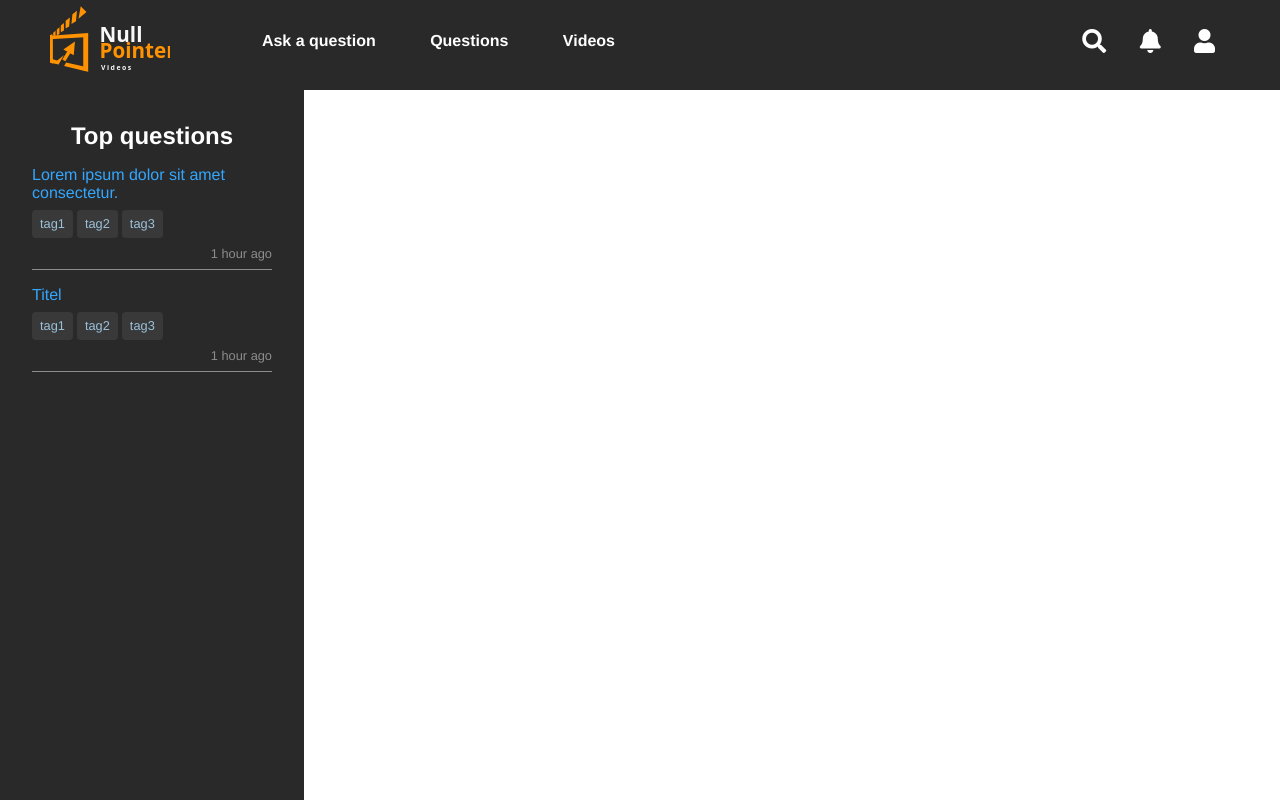
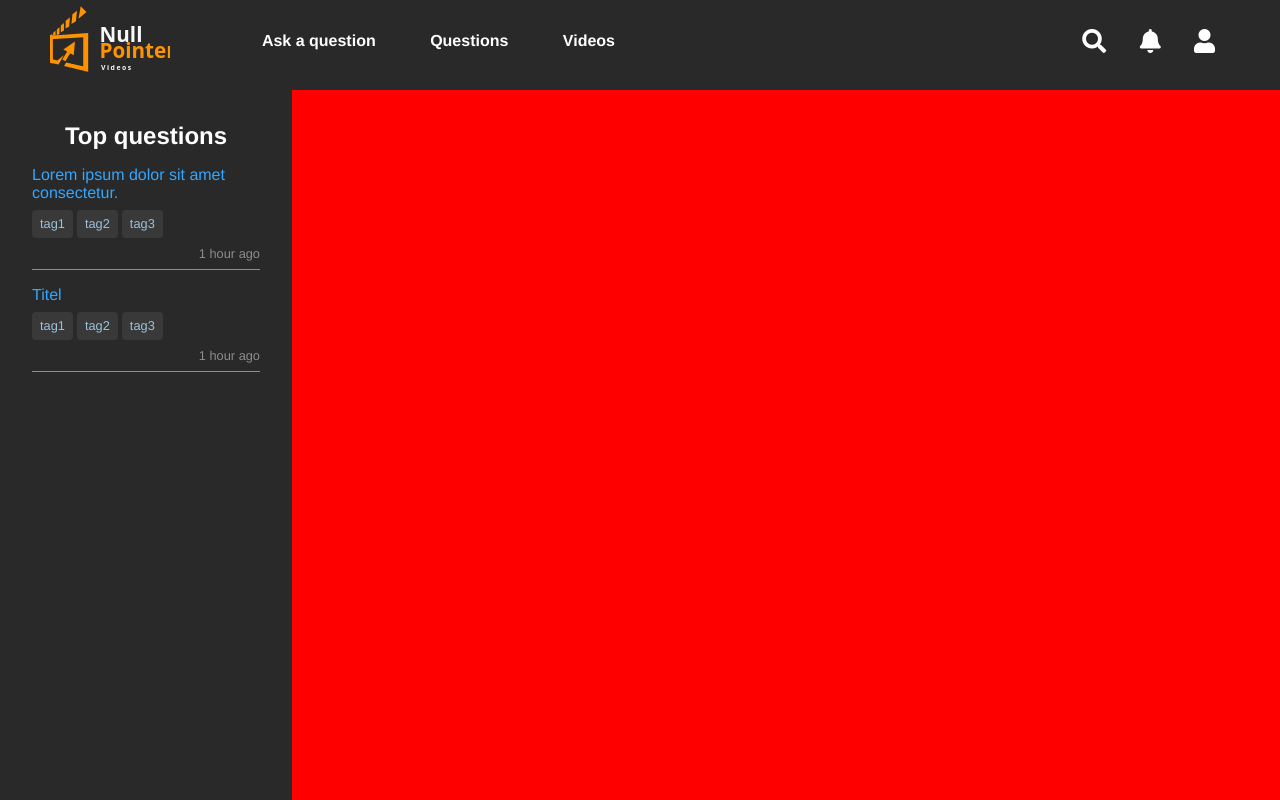
Before and after one commit to Yannieck/netflixsysteem, a PHP site: page /pages/main.php in a window 1280 px wide. Run offline with PHP 8.4, Linux system fonts and the light colour scheme; style sheets or scripts are compiled from the project's sources.

Commit message:
main.php aangepast

```diff
--- a/assets/styles/mainpage/main.css
+++ b/assets/styles/mainpage/main.css
@@ -1,6 +1,6 @@
 .main-container {
-  width: calc(100vw-240px);
-  height: calc(95vh-50px);
-  background-color: #141414;
+  width: calc(100vw - 240px);
+  height: calc(95vh - 50px);
+  background: red;
 }
 /*# sourceMappingURL=main.css.map */
--- a/assets/styles/mainpage/main.scss
+++ b/assets/styles/mainpage/main.scss
@@ -1,5 +1,5 @@
 .main-container {
-    width: calc(100vw-240px);
-    height: calc(95vh-50px);
-    background-color: #141414;
+    width: calc(100vw - 240px);
+    height: calc(95vh - 50px);
+    background: red;
 }
--- a/pages/main.php
+++ b/pages/main.php
@@ -10,14 +10,11 @@
 </head>
 
 <body>
-    <?php
-    include_once("../assets/components/header.php") ;
-    ?>
+    <?php include_once("../assets/components/header.php"); ?>
     <div class="flex">
-        <?php  include_once("../assets/components/aside.php"); ?>
-        <div class="main-container">
-
-        </div>
+        <?php include_once("../assets/components/aside.php"); ?>
+        <div class="main-container"></div>
+        <!-- <div style="width: calc(100vw - 240px); height: calc(95vh - 50px); background: red"></div> -->
     </div>
 </body>
 
```
Also changed, not shown: 1 other file.
